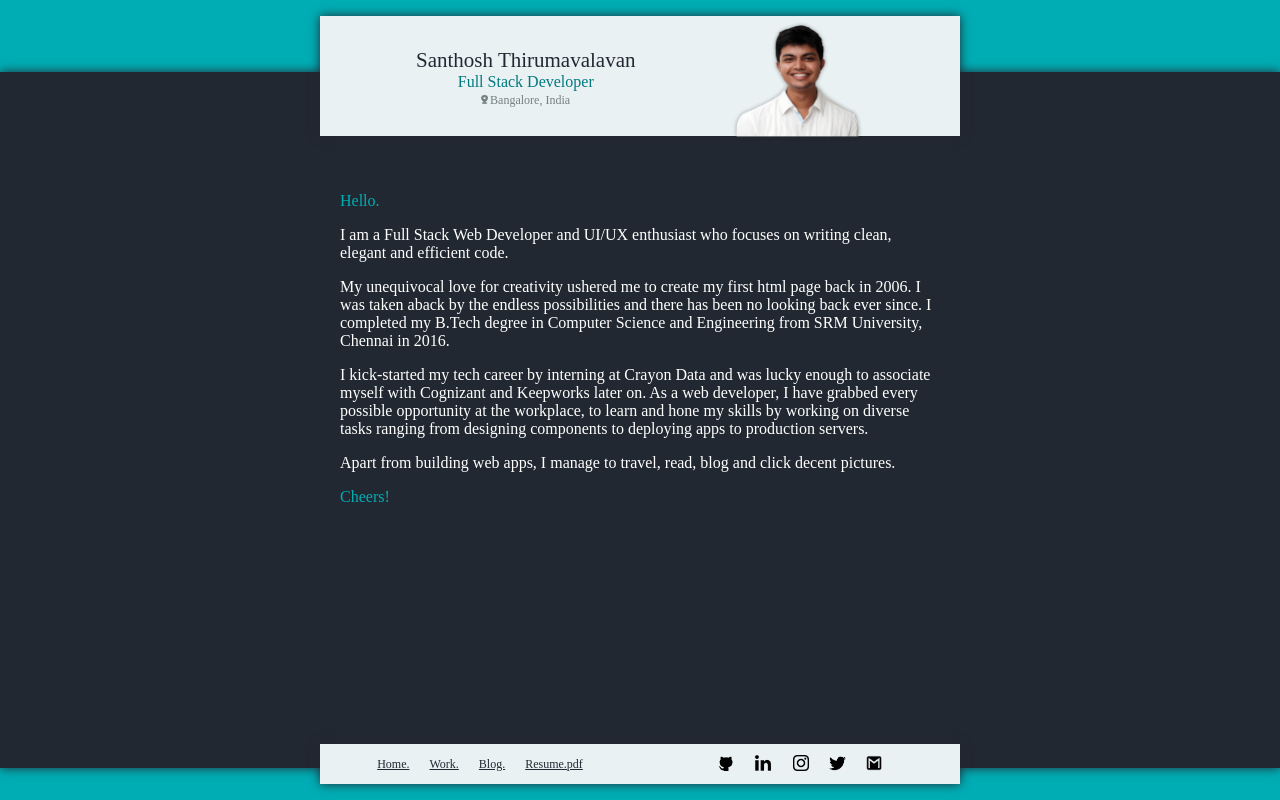
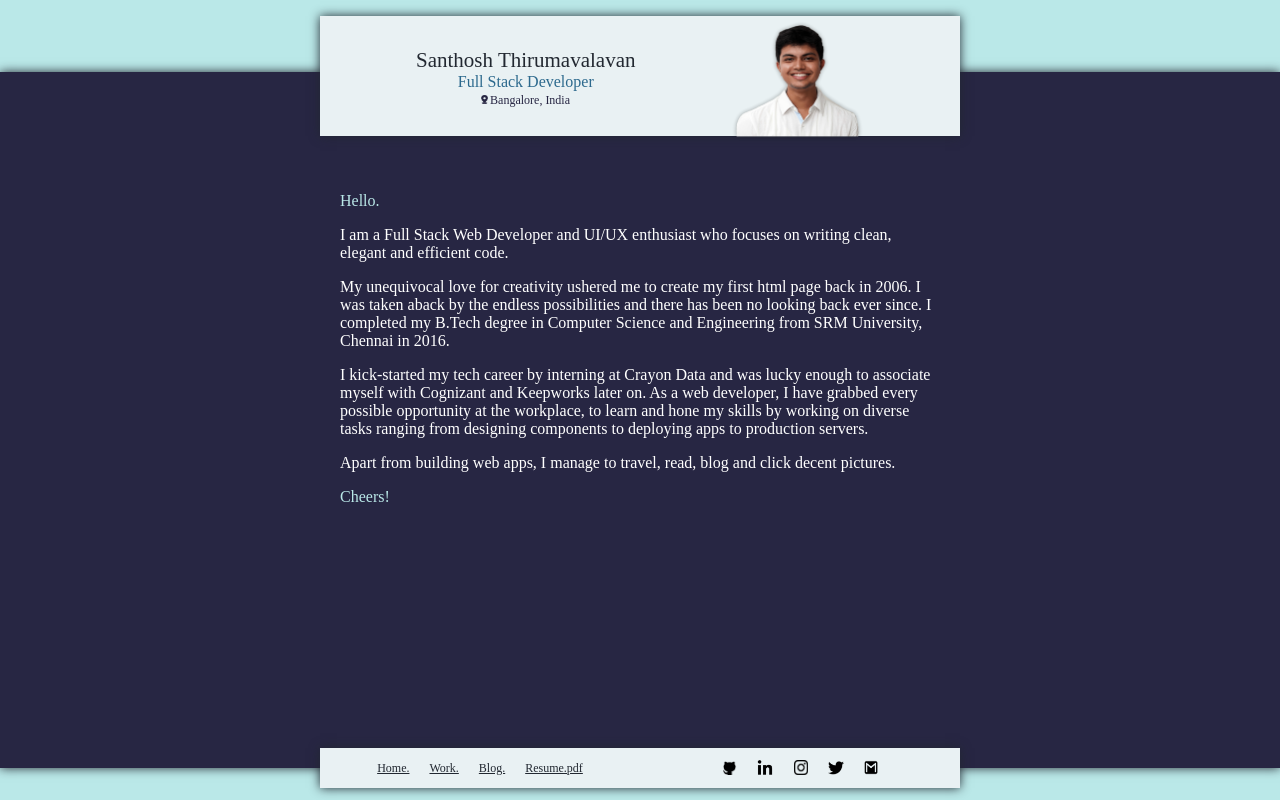
Before and after one commit to iamsantto/dev-portfolio, a React (Create React App) app: page / in a window 1280 px wide. Built offline with nearby package versions, Linux system fonts and the light colour scheme.

Commit message:
change color scheme

```diff
--- a/src/css/about.css
+++ b/src/css/about.css
@@ -1,3 +1,3 @@
 .About span {
-  color: #00adb5;
+  color: #bae8e8;
 }
--- a/src/css/canvas.css
+++ b/src/css/canvas.css
@@ -1,5 +1,5 @@
 .Canvas {
-  background-color: #222831;
+  background-color: #272643;
   box-shadow: 0 0 10px 0px #222831;
   display: flex;
   height: 87vh;
--- a/src/css/footer.css
+++ b/src/css/footer.css
@@ -1,6 +1,6 @@
 .Footer {
   align-items: center;
-  bottom: 2vh;
+  bottom: 1.5vh;
   height: 5vh;
   justify-content: center;
 }
@@ -16,7 +16,7 @@
 }
 
 .Connect img {
-  height: 2vh;
+  height: 1.8vh;
 }
 
 .Nav-Bar {
--- a/src/css/header.css
+++ b/src/css/header.css
@@ -3,12 +3,12 @@
 }
 
 .Designation {
-  color: #017980;
+  color: #2c698d;
   font-size: calc(2vmin);
 }
 
 .Location {
-  color: #758080;
+  color: #272643;
   font-size: calc(1.5vmin);
   padding-top: 0.2vh;
 }
--- a/src/css/main.css
+++ b/src/css/main.css
@@ -1,6 +1,6 @@
 .App {
   align-items: center;
-  background-color: #00adb5;
+  background-color: #bae8e8;
   color: white;
   display: flex;
   flex-direction: column;
```
Also changed, not shown: public/images/location.png.
